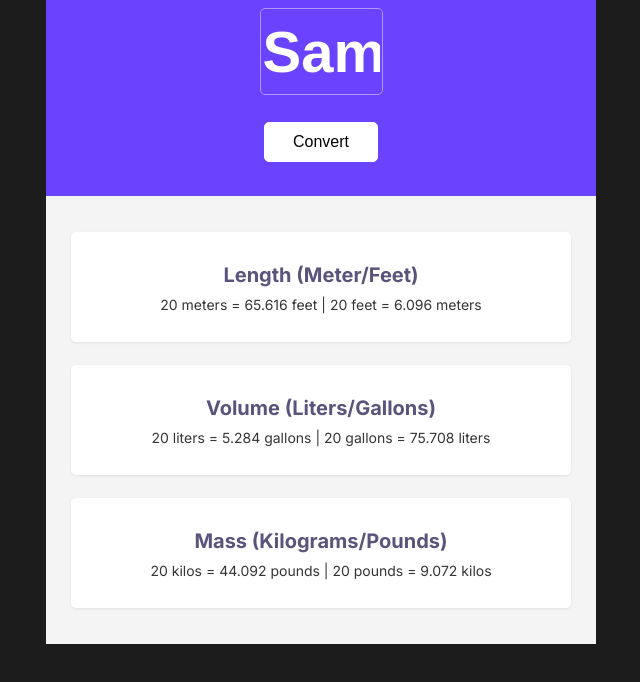
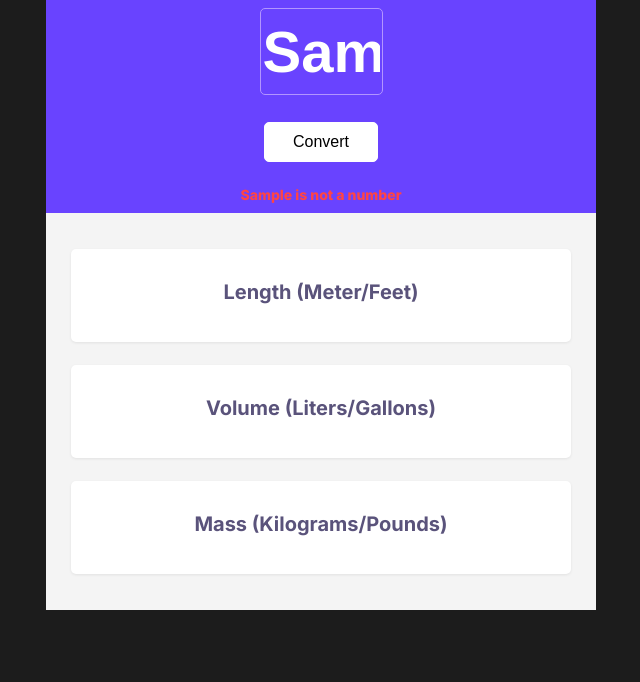
Before and after one commit to idowujames/Unit-Converter, a website built with Vite: page index.html in a window 1280 px wide. Both pictures are taken after typing "Sample" into the empty fields and a click on the button "Convert". Shown: the part 136-818 px from the top of the page, without its empty margins (319-959 px from the left). Built offline with nearby package versions, Linux system fonts and the light colour scheme.

Commit message:
JS section implemented

```diff
--- a/index.css
+++ b/index.css
@@ -31,6 +31,9 @@ h1{
 input{
     display: block;
     height: 83px;
+    /* min-width: 97px;
+    field-sizing: content;
+    padding: 0 10px; */
     width: 117px;
     border: 1px solid #B295FF;
     border-radius: 5px;
@@ -38,14 +41,17 @@ input{
     background-color: transparent;
     font-size: 58px;
     font-weight: 900;
-    color: #FFFFFF;
+    color: #FFFFFF !important;
     text-align: center;
+
 }
 
 input:focus-visible {
 
     outline: 1px solid #CCC5FF;
 }
+
+
 
 .btn{
     margin: 27px 0 34px 0;
@@ -101,3 +107,11 @@ input:focus-visible {
     font-size: 14px;
 
 }
+#error-text{
+    color: #FF4444;
+    font-size: 14px;
+    margin: -10px 0 0 0;
+    padding: 0 0 10px 0;
+    font-weight: 800;
+    min-height: 12px;
+}
--- a/index.html
+++ b/index.html
@@ -16,21 +16,22 @@
                 <h1 id="main-header">Metric/Imperial Unit Conversion</h1>
                 <input type="text" id="input-el" aria-label="Numeric value for conversion"/>
                 <button type="button" class="btn" id="convert-btn">Convert</button>
+                <p id="error-text"></p>
             </div>
             <div class="metrics-section">
                 <div class="metric">
                     <h3 class="metric-headings">Length (Meter/Feet)</h3>
-                    <p class="metric-txt" id="length">20 meters = 65.616 feet | 20 feet = 6.096 meters</p>
+                    <p class="metric-txt" id="length"></p>
                 </div>
 
                 <div class="metric">
                     <h3 class="metric-headings">Volume (Liters/Gallons)</h3>
-                    <p class="metric-txt" id="volume">20 liters = 5.284 gallons | 20 gallons = 75.708 liters</p>
+                    <p class="metric-txt" id="volume"></p>
                 </div>
 
                 <div class="metric">
                     <h3 class="metric-headings">Mass (Kilograms/Pounds)</h3>
-                    <p class="metric-txt" id="mass">20 kilos = 44.092 pounds | 20 pounds = 9.072 kilos</p>
+                    <p class="metric-txt" id="mass"></p>
                 </div>
             </div>
 
--- a/index.js
+++ b/index.js
@@ -7,16 +7,66 @@
 const inputEl = document.getElementById("input-el")
 const convertBtn = document.getElementById("convert-btn")
 
+const lengthEl = document.getElementById("length")
+const volumeEl = document.getElementById("volume")
+const massEl = document.getElementById("mass")
+
+const errorTextEl = document.getElementById("error-text")
+
+
+
+
+// 20 meters = 65.616 feet | 20 feet = 6.096 meters
+let metersToFeet = 0
+let feetToMeters = 0
+
+let litersToGallon = 0
+let gallonToLiters = 0
+
+let kilosToPounds = 0
+let poundsToKilos = 0
 
 convertBtn.addEventListener("click", function(){
+
+    const value = inputEl.value.trim()
+
+
+
     if (!isNaN(inputEl.value)){
-        console.log(inputEl.value)
-        console.log(convertVolume("liters", inputEl.value))
+        errorTextEl.textContent = ""
+        // Length Conversion
+        metersToFeet = convertLength("meter", value)
+        feetToMeters = convertLength("feet", value)
+
+        // Volume Conversion
+        litersToGallon = convertVolume("liters", value)
+        gallonToLiters = convertVolume("gallons", value)
+
+
+        // Mass Conversion
+        kilosToPounds = convertMass("kilos", value)
+        poundsToKilos = convertMass("pounds", value)
+
+        lengthEl.textContent = `${value} meters = ${metersToFeet} feet | ${value} feet = ${feetToMeters} meters`
+        volumeEl.textContent = `${value} liters = ${litersToGallon} gallons | ${value} gallons = ${gallonToLiters} liters`
+        massEl.textContent = `${value} kilos = ${kilosToPounds} pounds | ${value} pounds = ${poundsToKilos} kilos`
     }
+
     else{
-        console.log("Not a number")
+        reset()
+        errorTextEl.textContent = `${value} is not a number`
     }
+
+
 })
+
+function reset(){
+    lengthEl.textContent = ""
+    volumeEl.textContent = ""
+    massEl.textContent = ""
+}
+
+
 
 
 
```
Also changed, not shown: 1 other file.
